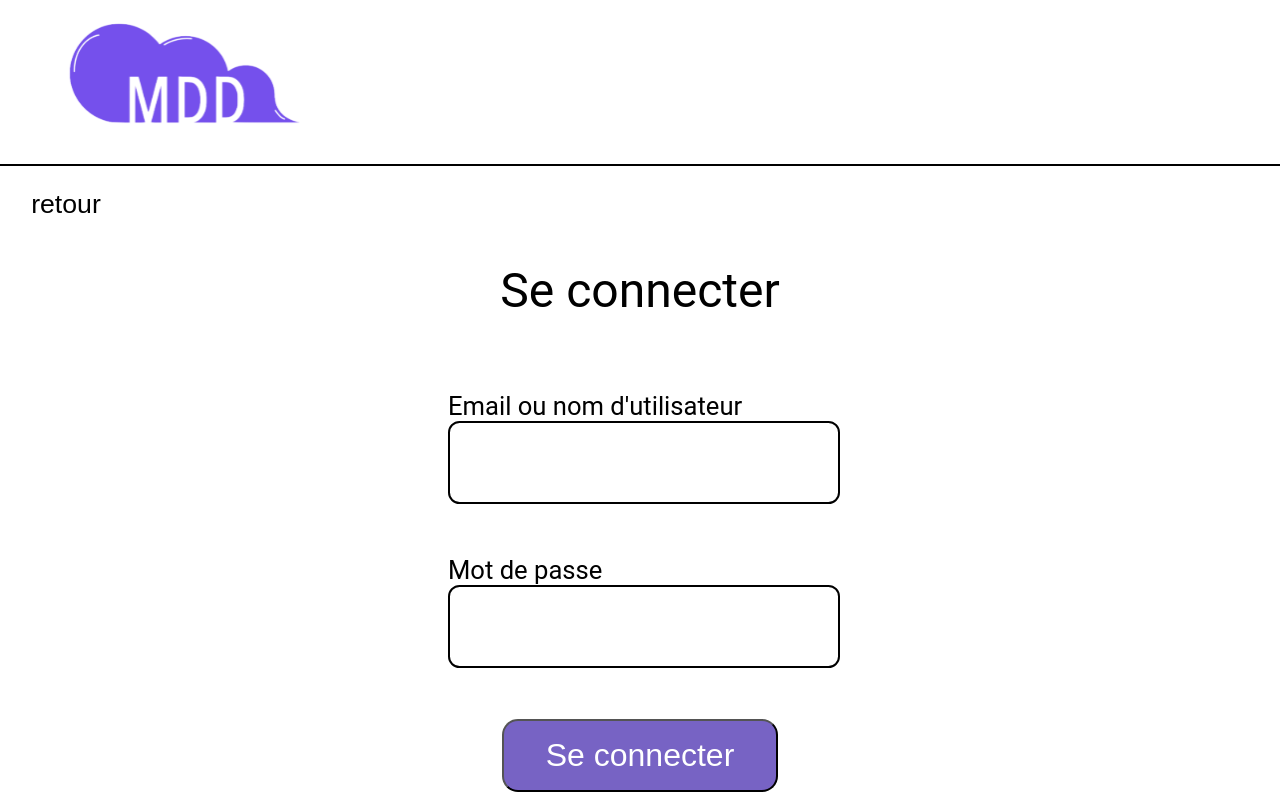
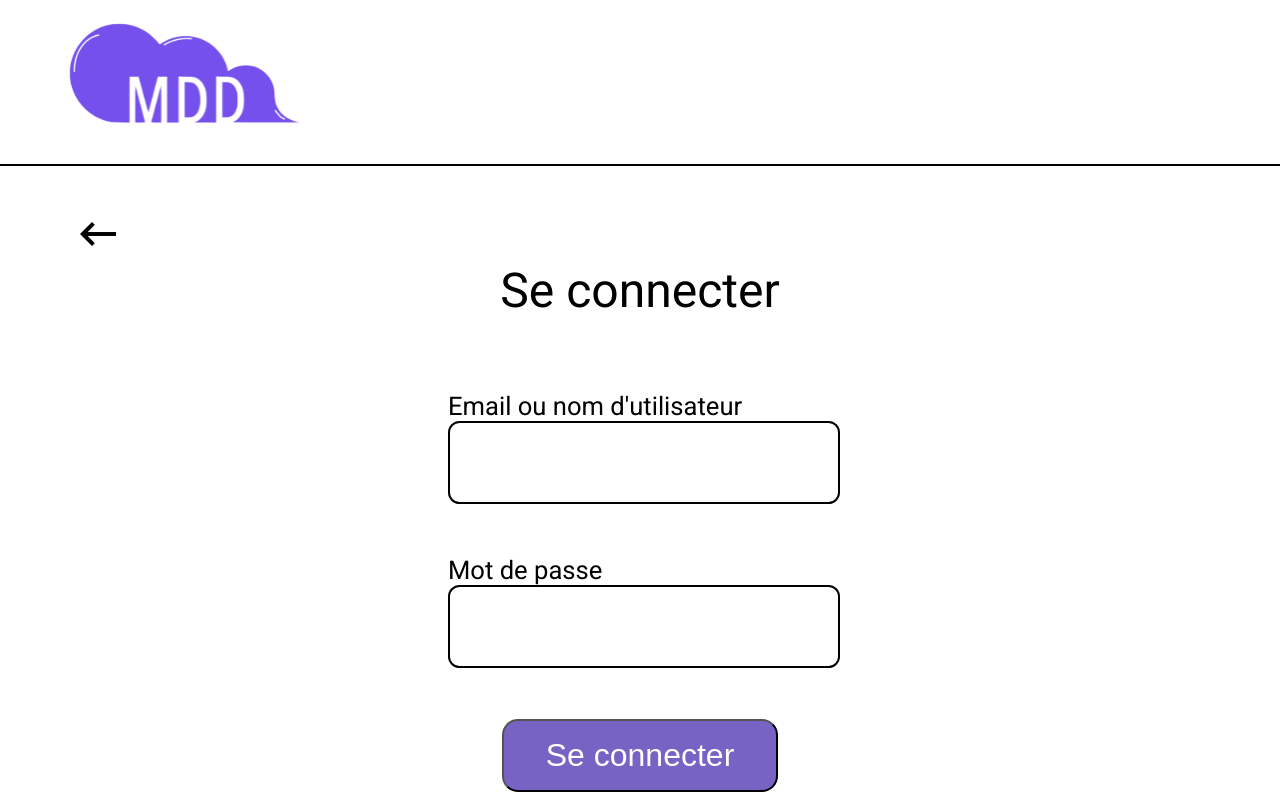
Before and after one commit to ilyascherfi/project-6, an Angular app in the folder front/: page /auth/login in a window 1280 px wide. Built offline with nearby package versions, Linux system fonts and the light colour scheme.

Commit message:
fixe angular material icones

```diff
--- a/front/src/app/components/articles/articles.component.html
+++ b/front/src/app/components/articles/articles.component.html
@@ -2,7 +2,7 @@
 <div class="buttons_container">
   <button class="addArticle" (click)="onAddArticle()">Créer un article</button>
   <button class="sort" (click)="sort()">
-    <span>Trier par <mat-icon class="arrow" [class.revert]="onArrowClicked">arrow_right_alt</mat-icon></span>
+   <span>Trier par <mat-icon class="arrow" [class.revert]="onArrowClicked">arrow_right_alt</mat-icon></span>
   </button>
 </div>
 
--- a/front/src/app/components/auth/login/login.component.html
+++ b/front/src/app/components/auth/login/login.component.html
@@ -1,5 +1,5 @@
 <button class="back" routerLink="/auth">
-    <mat-icon class="arrow">retour</mat-icon>
+    <mat-icon class="arrow">keyboard_backspace</mat-icon>
 </button>
 
 <nav class="header">
--- a/front/src/app/components/auth/register/register.component.html
+++ b/front/src/app/components/auth/register/register.component.html
@@ -1,10 +1,10 @@
 <button class="back" routerLink="/auth">
-    <mat-icon class="arrow">retour</mat-icon>
+  <mat-icon class="arrow">keyboard_backspace</mat-icon>
 </button>
 
 <nav class="header">
   <div class="logo_div">
-        <img class="logo" src="assets/icon.svg" alt = "App logo">
+    <img class="logo" src="assets/icon.svg" alt="App logo">
   </div>
 </nav>
 
@@ -27,6 +27,6 @@
     </div>
     <button class="submit" type="submit" (click)="onSubmit()">S'inscrire</button>
   </form>
-    @if(onError) {<span  class="error">An error occurred</span>}
+  @if(onError) {<span class="error">An error occurred</span>}
 
 </div>
--- a/front/src/index.html
+++ b/front/src/index.html
@@ -2,12 +2,14 @@
 <html lang="en">
 <head>
   <meta charset="utf-8">
-  <title>Front</title>
+  <title>Monde de Dev</title>
   <base href="/">
   <meta name="viewport" content="width=device-width, initial-scale=1">
   <link rel="icon" type="image/x-icon" href="favicon.ico">
+  <link href="https://fonts.googleapis.com/css2?family=Roboto:wght@300;400;500&display=swap" rel="stylesheet">
+  <link href="https://fonts.googleapis.com/icon?family=Material+Icons" rel="stylesheet">
 </head>
-<body>
+<body class="mat-typography">
   <app-root></app-root>
 </body>
 </html>
```
Lines whose indentation alone changed are shown as unchanged.
